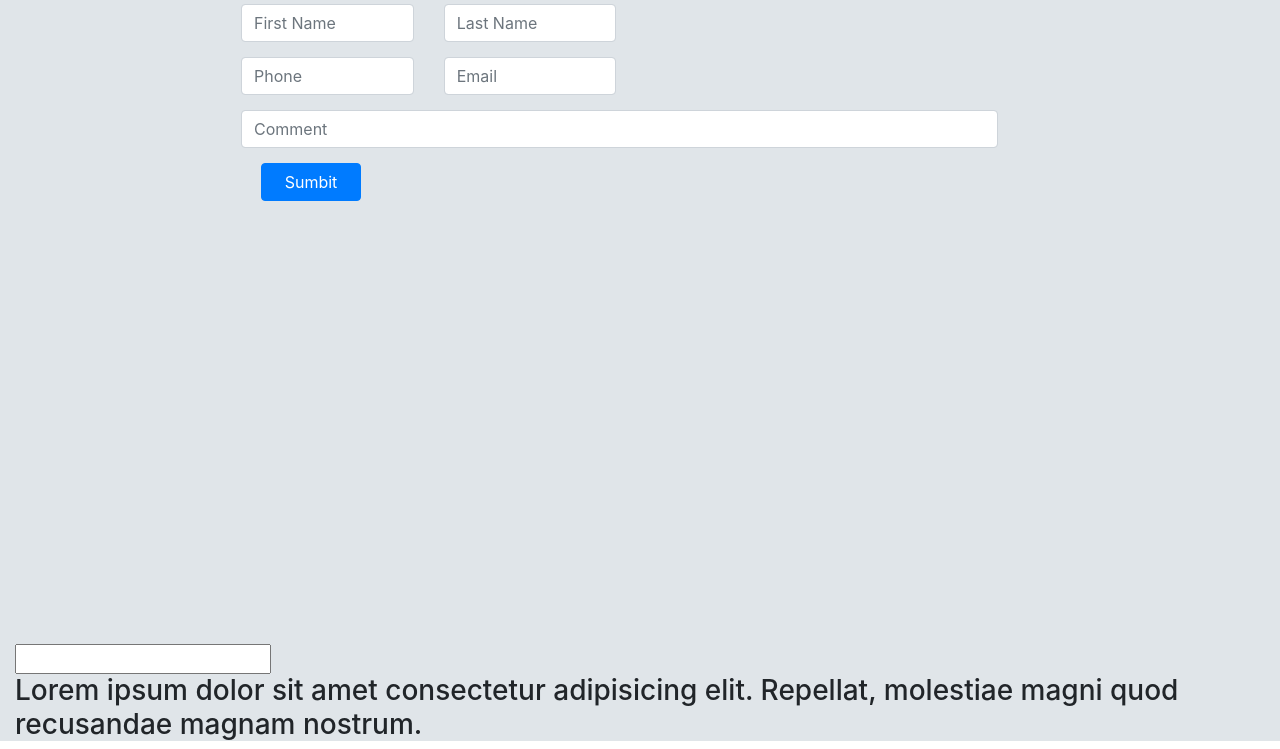
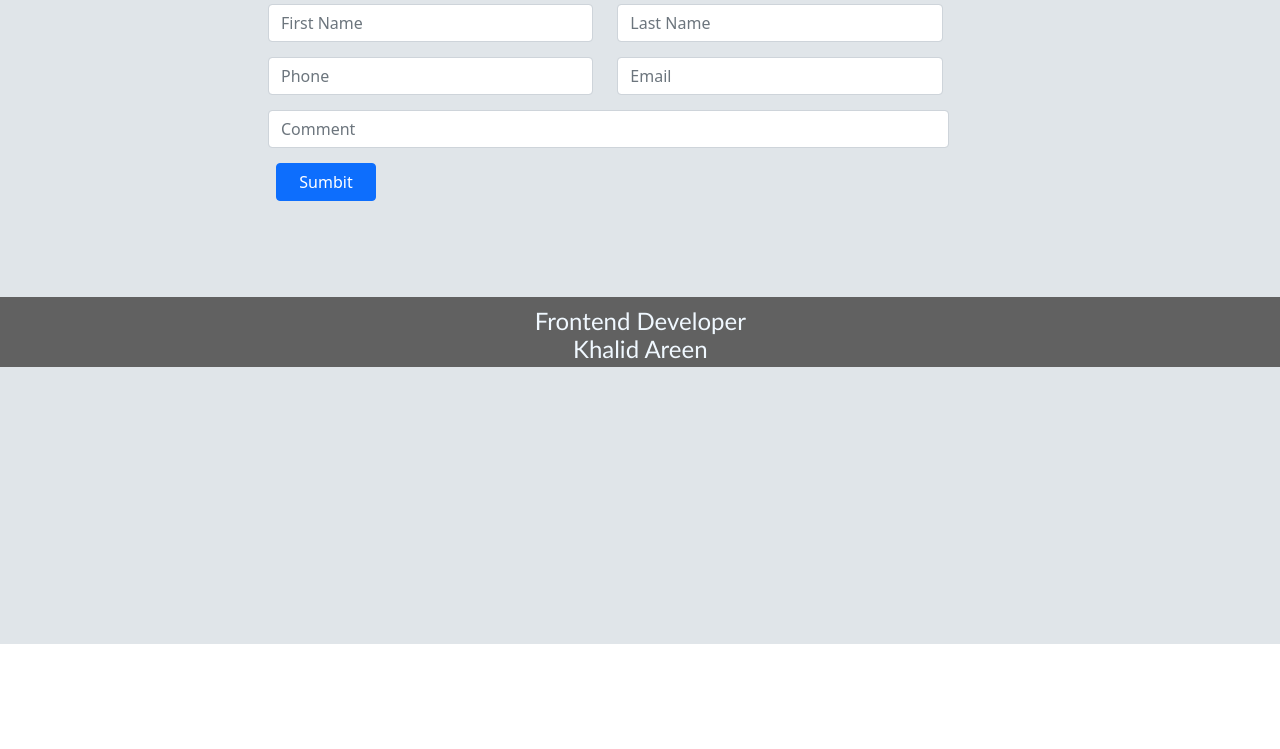
Before and after one commit to khalid-areen/livedemo, a plain HTML site: page index.html in a window 1280 px wide. Shown: the part 162-911 px from the top of the page. After the commit the page ends 806 px from the top, so only its background shows below. Drawn offline with nearby package versions, Linux system fonts and the light colour scheme.

Commit message:
Update index.html
link

```diff
--- a/index.html
+++ b/index.html
@@ -5,7 +5,7 @@
     <meta charset="UTF-8">
     <meta name="viewport" content="width=device-width, initial-scale=1.0">
     <title>Bootstrap Project one</title>
-    <link rel="stylesheet" href="../../CSS/bootstrap.min.css">
+    <link href="https://cdn.jsdelivr.net/npm/bootstrap@5.0.2/dist/css/bootstrap.min.css" rel="stylesheet" integrity="sha384-EVSTQN3/azprG1Anm3QDgpJLIm9Nao0Yz1ztcQTwFspd3yD65VohhpuuCOmLASjC" crossorigin="anonymous">
     <link rel="stylesheet" href="Project-1.css">
 </head>
 
@@ -59,8 +59,6 @@
                 <h4 style="margin-top:10px;">Frontend Developer <br> Khalid Areen</h4>
             </div>
         </div>
-           <input type="text" name="" id="">
-           <h3>Lorem ipsum dolor sit amet consectetur adipisicing elit. Repellat, molestiae magni quod recusandae magnam nostrum.</h3>
 </div>
 </body>
 </html>
```
